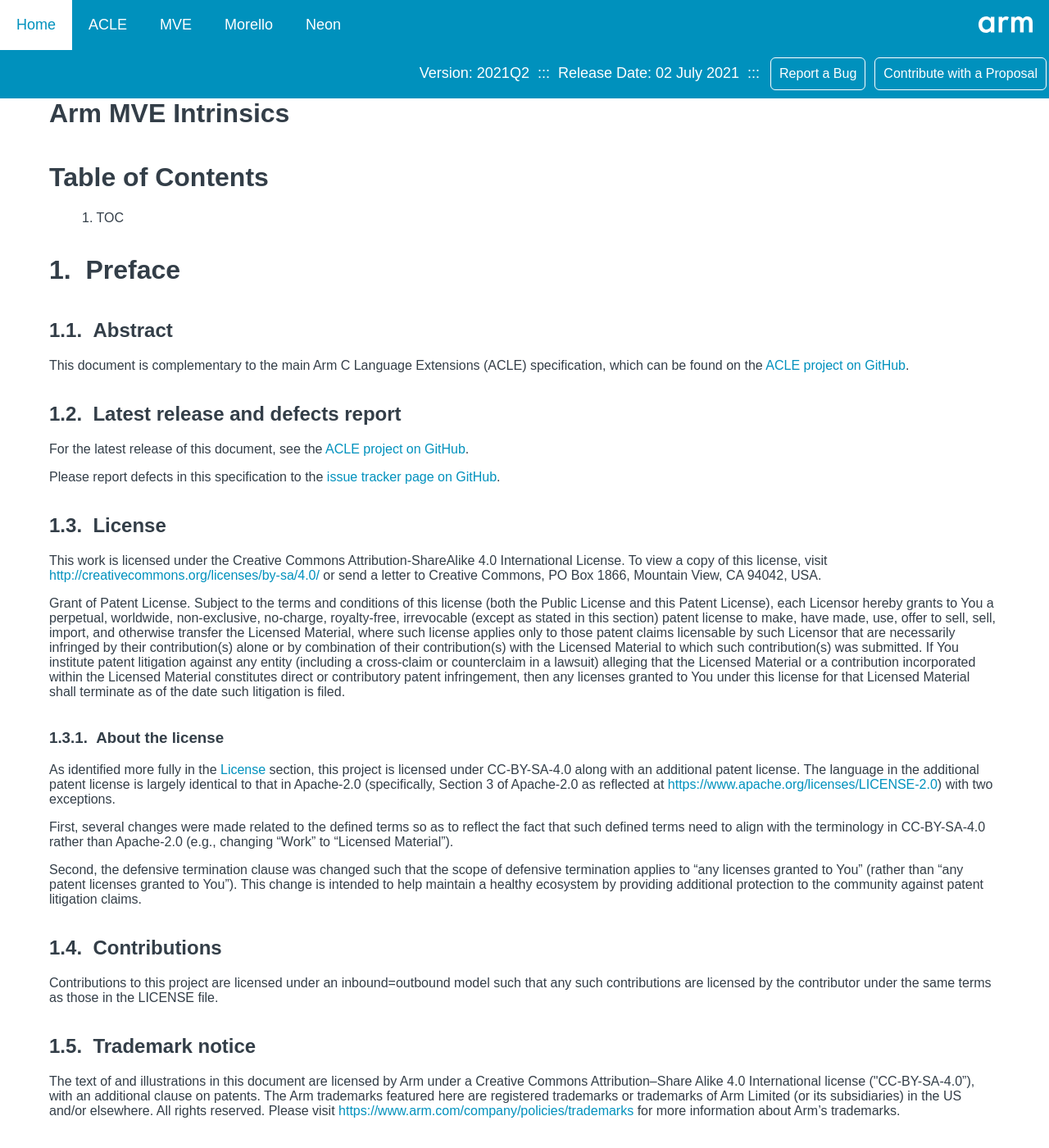
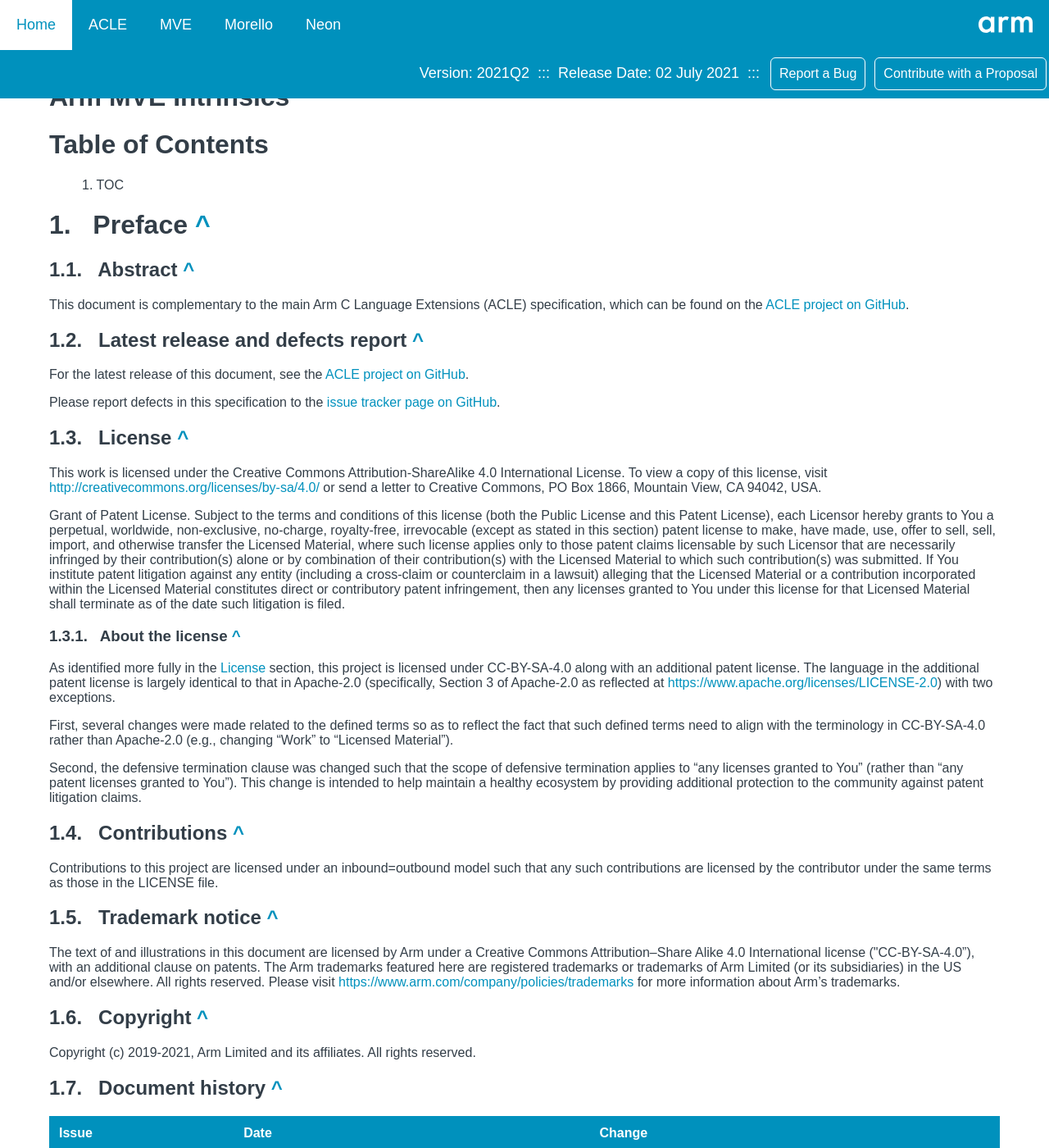
Before and after one commit to ARM-software/acle, a Jekyll site: the page built from mve_intrinsics/mve.template.md, in a window 1280 px wide and 1400 px high. Shown: the whole window at 82% size. Built offline with Jekyll 4.4.1, drawn with Linux system fonts in a browser that asks for light colours; our own code applies the rules of GitHub Pages for plain Markdown files.

Commit message:
[github.io] Add back links to toc for section headers (#118)
The solution is a modification of the one provided by https://github.com/allejo/jekyll-anchor-headings

```diff
--- /dev/null
+++ b/_includes/anchor_headings.html
@@ -0,0 +1,171 @@
+{% comment %}
+   SPDX-FileCopyrightText: Copyright (c) 2018 Vladimir "allejo" Jimenez
+   SPDX-FileCopyrightText: Copyright 2021 Arm Limited and/or its affiliates <open-source-office@arm.com>
+   SPDX-License-Identifier: MIT
+   This code is derived from the file `anchor_headings.html` from the project:
+   https://github.com/allejo/jekyll-anchor-headings
+   The file has been adapted for the ACLE project.
+{% endcomment %}
+{% capture headingsWorkspace %}
+  {% comment %}
+    Copyright (c) 2018 Vladimir "allejo" Jimenez
+
+    Permission is hereby granted, free of charge, to any person
+    obtaining a copy of this software and associated documentation
+    files (the "Software"), to deal in the Software without
+    restriction, including without limitation the rights to use,
+    copy, modify, merge, publish, distribute, sublicense, and/or sell
+    copies of the Software, and to permit persons to whom the
+    Software is furnished to do so, subject to the following
+    conditions:
+
+    The above copyright notice and this permission notice shall be
+    included in all copies or substantial portions of the Software.
+
+    THE SOFTWARE IS PROVIDED "AS IS", WITHOUT WARRANTY OF ANY KIND,
+    EXPRESS OR IMPLIED, INCLUDING BUT NOT LIMITED TO THE WARRANTIES
+    OF MERCHANTABILITY, FITNESS FOR A PARTICULAR PURPOSE AND
+    NONINFRINGEMENT. IN NO EVENT SHALL THE AUTHORS OR COPYRIGHT
+    HOLDERS BE LIABLE FOR ANY CLAIM, DAMAGES OR OTHER LIABILITY,
+    WHETHER IN AN ACTION OF CONTRACT, TORT OR OTHERWISE, ARISING
+    FROM, OUT OF OR IN CONNECTION WITH THE SOFTWARE OR THE USE OR
+    OTHER DEALINGS IN THE SOFTWARE.
+  {% endcomment %}
+  {% comment %}
+    Version 1.0.10
+      https://github.com/allejo/jekyll-anchor-headings
+
+    "Be the pull request you wish to see in the world." ~Ben Balter
+
+    Usage:
+      {% include anchor_headings.html html=content anchorBody="#" %}
+
+    Parameters:
+      * html          (string) - the HTML of compiled markdown generated by kramdown in Jekyll
+
+    Optional Parameters:
+      * beforeHeading (bool)   : false  - Set to true if the anchor should be placed _before_ the heading's content
+      * headerAttrs   (string) :  ''    - Any custom HTML attributes that will be added to the heading tag; you may NOT use `id`;
+                                          the `%heading%` and `%html_id%` placeholders are available
+      * anchorAttrs   (string) :  ''    - Any custom HTML attributes that will be added to the `<a>` tag; you may NOT use `href`, `class` or `title`;
+                                          the `%heading%` and `%html_id%` placeholders are available
+      * anchorBody    (string) :  ''    - The content that will be placed inside the anchor; the `%heading%` placeholder is available
+      * anchorClass   (string) :  ''    - The class(es) that will be used for each anchor. Separate multiple classes with a space
+      * anchorTitle   (string) :  ''    - The `title` attribute that will be used for anchors
+      * h_min         (int)    :  1     - The minimum header level to build an anchor for; any header lower than this value will be ignored
+      * h_max         (int)    :  6     - The maximum header level to build an anchor for; any header greater than this value will be ignored
+      * bodyPrefix    (string) :  ''    - Anything that should be inserted inside of the heading tag _before_ its anchor and content
+      * bodySuffix    (string) :  ''    - Anything that should be inserted inside of the heading tag _after_ its anchor and content
+      * generateId    (true)   :  false - Set to true if a header without id should generate an id to use.
+
+    Output:
+      The original HTML with the addition of anchors inside of all of the h1-h6 headings.
+  {% endcomment %}
+
+  {% assign minHeader = include.h_min | default: 1 %}
+  {% assign maxHeader = include.h_max | default: 6 %}
+  {% assign beforeHeading = include.beforeHeading %}
+  {% assign nodes = include.html | split: '<h' %}
+
+  {% capture edited_headings %}{% endcapture %}
+
+  {% for _node in nodes %}
+    {% capture node %}{{ _node | strip }}{% endcapture %}
+
+    {% if node == "" %}
+      {% continue %}
+    {% endif %}
+
+    {% assign nextChar = node | replace: '"', '' | strip | slice: 0, 1 %}
+    {% assign headerLevel = nextChar | times: 1 %}
+
+    <!-- If the level is cast to 0, it means it's not a h1-h6 tag, so let's see if we need to fix it -->
+    {% if headerLevel == 0 %}
+      <!-- Split up the node based on closing angle brackets and get the first one. -->
+      {% assign firstChunk = node | split: '>' | first %}
+
+      <!-- If the first chunk does NOT contain a '<', that means we've broken another HTML tag that starts with 'h' -->
+      {% unless firstChunk contains '<' %}
+        {% capture node %}<h{{ node }}{% endcapture %}
+      {% endunless %}
+
+      {% capture edited_headings %}{{ edited_headings }}{{ node }}{% endcapture %}
+      {% continue %}
+    {% endif %}
+
+    {% capture _closingTag %}</h{{ headerLevel }}>{% endcapture %}
+    {% assign _workspace = node | split: _closingTag %}
+    {% assign _idWorkspace = _workspace[0] | split: 'id="' %}
+    {% assign headerAttrs = include.headerAttrs %}
+    {% capture _hAttrToStrip %}{{ _workspace[0] | split: '>' | first }}>{% endcapture %}
+    {% assign header = _workspace[0] | replace: _hAttrToStrip, '' %}
+    {% assign escaped_header = header | strip_html | strip %}
+
+    {% if _idWorkspace[1] %}
+      {% assign _idWorkspace = _idWorkspace[1] | split: '"' %}
+      {% assign html_id = _idWorkspace[0] %}
+    {% elsif include.generateId %}
+      <!-- If the header did not have an id we create one. -->
+      {% assign html_id = escaped_header | slugify %}
+      {% if html_id == "" %}
+        {% assign html_id = false %}
+      {% endif %}
+      {% capture headerAttrs %}{{ headerAttrs }} id="%html_id%"{% endcapture %}
+    {% endif %}
+
+    <!-- Build the anchor to inject for our heading -->
+    {% capture anchor %}{% endcapture %}
+
+    {% if html_id and headerLevel >= minHeader and headerLevel <= maxHeader %}
+
+      {% if headerAttrs %}
+        {% capture _hAttrToStrip %}{{ _hAttrToStrip | split: '>' | first }} {{ headerAttrs | replace: '%heading%', escaped_header | replace: '%html_id%', html_id }}>{% endcapture %}
+      {% endif %}
+
+      {% capture anchor %}href="#markdown-toc-{{ html_id }}"{% endcapture %}
+
+      {% if include.anchorClass %}
+        {% capture anchor %}{{ anchor }} class="{{ include.anchorClass }}"{% endcapture %}
+      {% endif %}
+
+      {% if include.anchorTitle %}
+        {% capture anchor %}{{ anchor }} title="{{ include.anchorTitle | replace: '%heading%', escaped_header }}"{% endcapture %}
+      {% endif %}
+
+      {% if include.anchorAttrs %}
+        {% capture anchor %}{{ anchor }} {{ include.anchorAttrs | replace: '%heading%', escaped_header | replace: '%html_id%', html_id }}{% endcapture %}
+      {% endif %}
+
+      {% capture anchor %}<a {{ anchor }}>{{ include.anchorBody | replace: '%heading%', escaped_header | default: '' }}</a>{% endcapture %}
+
+      <!-- In order to prevent adding extra space after a heading, we'll let the 'anchor' value contain it -->
+      {% if beforeHeading %}
+        {% capture anchor %}{{ anchor }} {% endcapture %}
+      {% else %}
+        {% capture anchor %} {{ anchor }}{% endcapture %}
+      {% endif %}
+    {% endif %}
+
+    {% capture new_heading %}
+      <h{{ _hAttrToStrip }}
+        {{ include.bodyPrefix }}
+        {% if beforeHeading %}
+          {{ anchor }}{{ header }}
+        {% else %}
+          {{ header }}{{ anchor }}
+        {% endif %}
+        {{ include.bodySuffix }}
+      </h{{ headerLevel }}>
+    {% endcapture %}
+
+    <!--
+    If we have content after the `</hX>` tag, then we'll want to append that here so we don't lost any content.
+    -->
+    {% assign chunkCount = _workspace | size %}
+    {% if chunkCount > 1 %}
+      {% capture new_heading %}{{ new_heading }}{{ _workspace | last }}{% endcapture %}
+    {% endif %}
+
+    {% capture edited_headings %}{{ edited_headings }}{{ new_heading }}{% endcapture %}
+  {% endfor %}
+{% endcapture %}{% assign headingsWorkspace = '' %}{{ edited_headings | strip }}
--- a/_layouts/default.html
+++ b/_layouts/default.html
@@ -14,7 +14,9 @@
       {% include navbar.html %}
       {% if page.toc %} <h1> Table of Contents </h1> {% endif %}
     <div id="#content">
-      {{ content }}
+      {% if page.toc %}{% include anchor_headings.html html=content anchorBody="^" %}
+      {% else %} {{ content }}
+      {% endif %}
     </div>
   </body>
 </html>
--- a/_sass/main.scss
+++ b/_sass/main.scss
@@ -37,9 +37,9 @@
   background-color: #dddddd;
 }
 
-//This is necessary to add since otherwise the toc links to each section will
+//This is necessary to add since otherwise the toc links to each section and back will
 //get hidden behind the navbar.
-h1, h2, h3, h4, h5, h6 {
+:target {
   padding-top: 80px;
   margin-top: -60px;
 }
```
